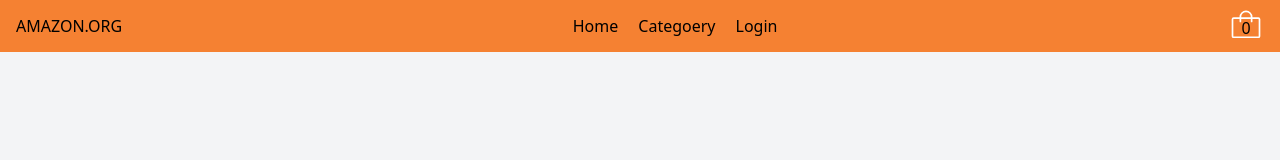
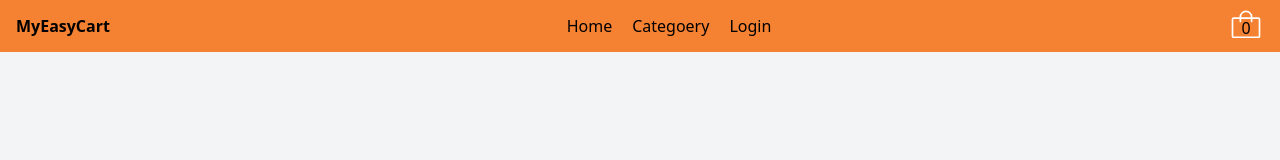
Before and after one commit to adityasoam55/MegaProject-Ecommerce, a React (Vite) app: page /login in a window 1280 px wide. Shown: the top 160 px of the page. Built offline with nearby package versions, Linux system fonts and the light colour scheme; the HTML template or start-up script is replaced by a standard one.

Commit message:
Site Name in Navbar changed

```diff
--- a/src/App.jsx
+++ b/src/App.jsx
@@ -1,4 +1,4 @@
-import React, { useEffect, useState } from 'react';
+import React, { useState } from 'react';
 import ProductListPage from './ProductListPage';
 import { Routes, Route } from 'react-router-dom';
 import ProductDetails from './ProductDetails';
--- a/src/NavBar.jsx
+++ b/src/NavBar.jsx
@@ -6,7 +6,7 @@ import { Link } from 'react-router-dom';
 function NavBar({ productCount }) {
     return (
         <div className='flex justify-between items-center text-center bg-tomato-default w-full py-2 px-4'>
-            <h2>AMAZON.ORG</h2>
+            <h2 className='font-semibold'>MyEasyCart</h2>
             <div className='w-full flex justify-center gap-5 font-medium max-md:text-sm'>
                 <Link  className="hover:underline underline-offset-8" to="/">Home</Link>
                 <span>Categoery</span>
```
